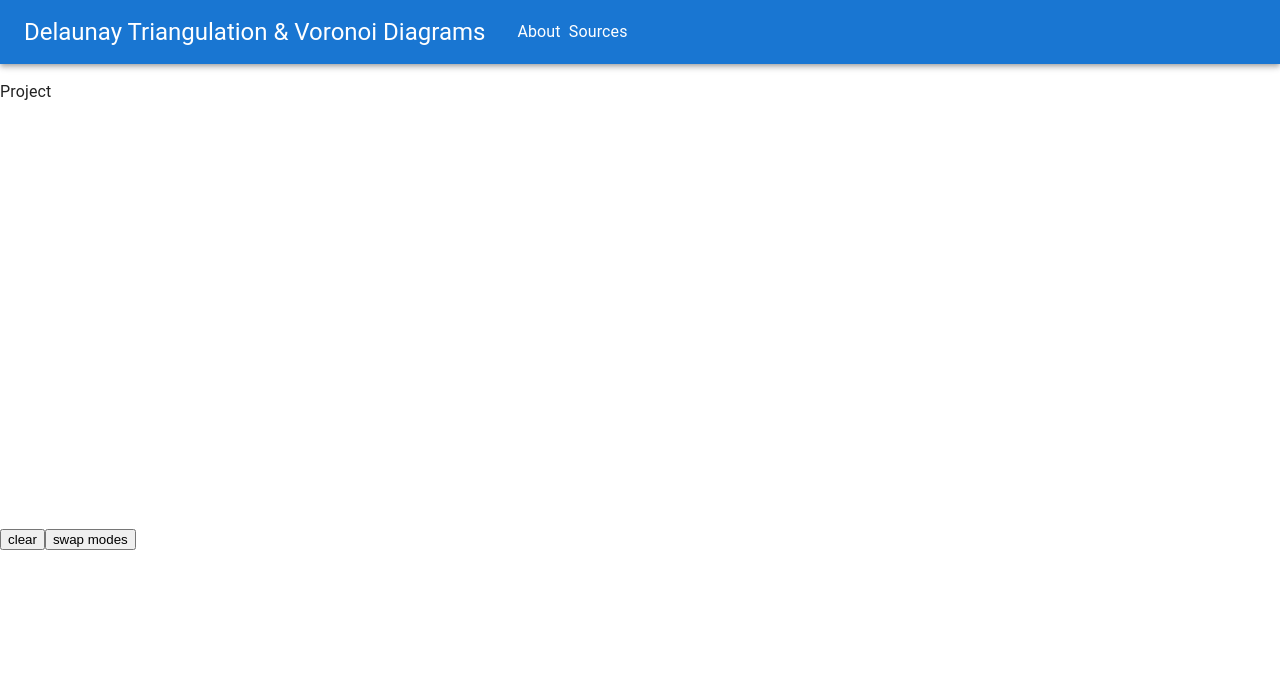
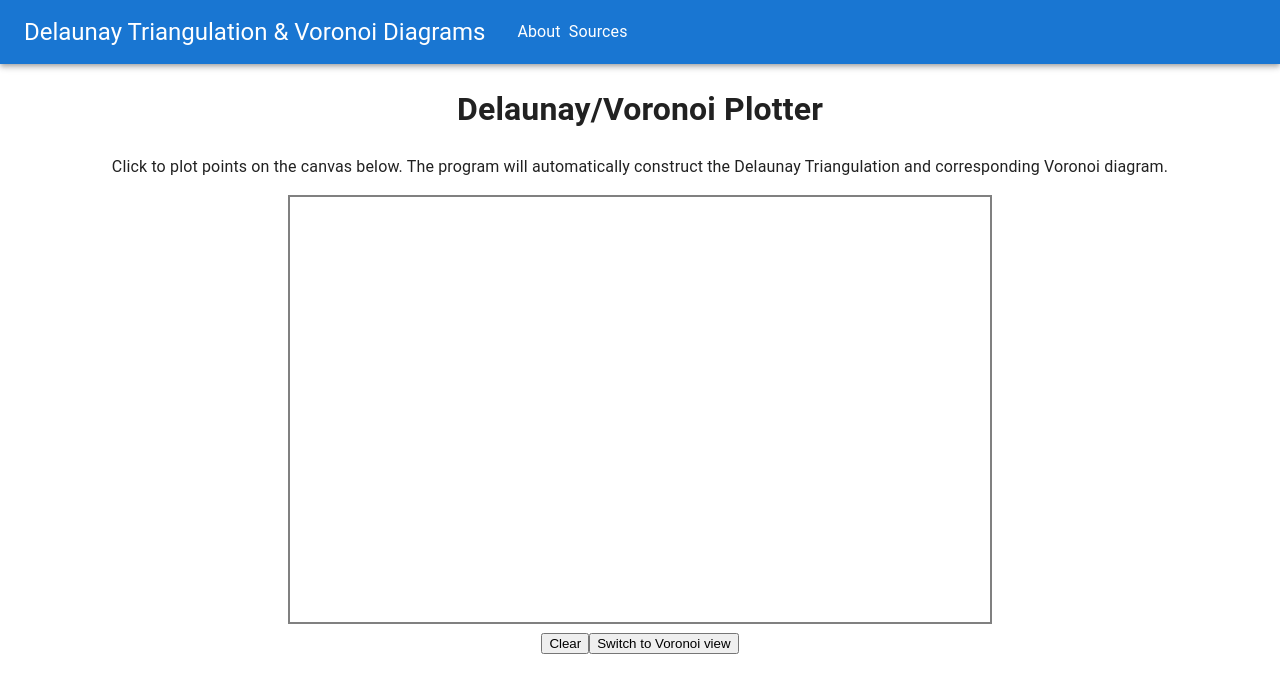
Before and after one commit to mkb6559/Delaunay, a React (Create React App) app: page / in a window 1280 px wide. Shown: the top 692 px of the page. Built offline with nearby package versions, Linux system fonts and the light colour scheme.

Commit message:
make stuff look nicer

```diff
--- a/src/App.css
+++ b/src/App.css
@@ -5,6 +5,10 @@ body {
 .App {
   text-align: center;
   margin: 0 5vw;
+}
+
+canvas {
+  border: 2px solid gray;
 }
 
 .App-logo {
--- a/src/App.tsx
+++ b/src/App.tsx
@@ -30,7 +30,9 @@ function App() {
         </Stack>
       </Toolbar>
     </AppBar>
-    <Router path={page}/>
+    <div className='App'>
+      <Router path={page}/>
+    </div>
     </>
   );
 }
--- a/src/pages/About.tsx
+++ b/src/pages/About.tsx
@@ -2,7 +2,7 @@
 const About = () => {
   return (
 
-      <div className="App">
+    <div className="App">
       <h1>Delaunay Triangulation and Voronoi Diagrams</h1>
       <p>The Delaunay triangulation of a set of points subdivides the polygon formed by their convex hull into a set of triangles whose circumcircles do not contain any other point in the set. As it happens, connecting the centers of those circumcircles with lines produces the Voronoi diagram for that set. Why is that? In this project, we will present a pedagogical aid that shows a dynamic Delaunay triangulation for a set of points and a toggle that will overlay or show the corresponding Voronoi diagram. We will explore the mathematics behind the connection between the two artifacts as well as some of their real-world applications. Our aid will allow viewers to visualize the connection between Delaunay triangulation and Voronoi diagrams and understand their importance.
       </p>
--- a/src/pages/Project.tsx
+++ b/src/pages/Project.tsx
@@ -3,28 +3,37 @@ import { Canvas } from "../scripts/delaunay";
 
 const Project = () => {
 
-  const coords= useState<number[]>([])
-  const mode= useState<boolean>(true)
+  const coords = useState<number[]>([])
+  const mode = useState<boolean>(true)
+  const [otherView, setOtherView] = useState("Voronoi")
 
   const handleClear = () => {
     coords[1]([])
   };
   const handleMode = () => {
+    if (otherView === "Voronoi") {
+      setOtherView("Delaunay")
+    } else {
+      setOtherView("Voronoi")
+    }
     mode[1](!mode[0])
   };
 
     return (
         <div>
-            <p>Project</p>
+            <h1>Delaunay/Voronoi Plotter</h1>
+            <p>Click to plot points on the canvas below. The program will automatically construct the Delaunay Triangulation
+              and corresponding Voronoi diagram.
+            </p>
             <div>
             <Canvas props={coords} mode={mode}></Canvas>
 
             </div>
             <button type="button" onClick={handleClear}>
-            clear
+              Clear
             </button>
             <button type="button" onClick={handleMode}>
-            swap modes
+              Switch to {otherView} view
             </button>
         </div>
     )
--- a/src/scripts/delaunay.tsx
+++ b/src/scripts/delaunay.tsx
@@ -71,14 +71,14 @@ export function Canvas(props: {props:[any, any],mode:[any,any]}) {
 
       }
     }
-    if (index==-1){
+    if (index === -1){
       setCoords(coords.concat([x,y]))
     }
     setSelectedPoint([x,y,index])
   };
 
   const handleMouseMove = (event: { clientX: any; clientY: any; }) => {
-    if (selectedPoint.length>2 && selectedPoint[2]!=-1) {
+    if (selectedPoint.length>2 && selectedPoint[2] !== -1) {
       console.log("moving")
       coords[selectedPoint[2]] = event.clientX
       coords[selectedPoint[2]+1]=  event.clientY
@@ -216,5 +216,5 @@ export function Canvas(props: {props:[any, any],mode:[any,any]}) {
 
   },[coords,modeType])
 
-  return <canvas width="650" height="400" ref={canvasRef} {...props} onMouseUp={UpdatePoint} onMouseMove={handleMouseMove} onMouseDown={selectPoint} />
+  return <canvas width='700' height='425' ref={canvasRef} {...props} onMouseUp={UpdatePoint} onMouseMove={handleMouseMove} onMouseDown={selectPoint} />
 }
```
Also changed, not shown: 1 other file (tests, documents, lock files or other folders).
